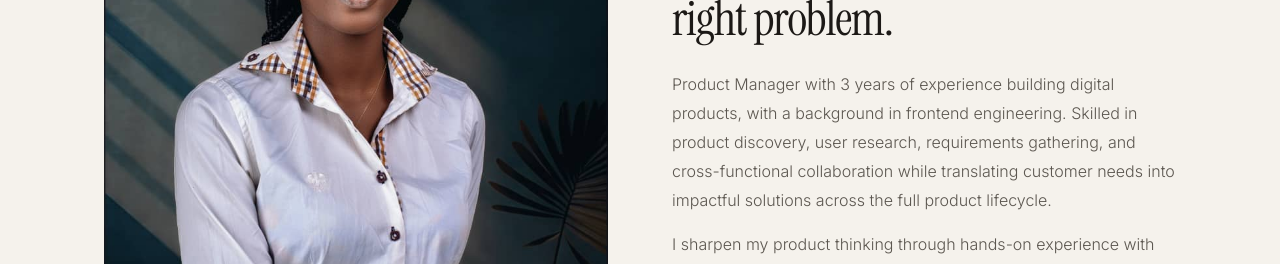
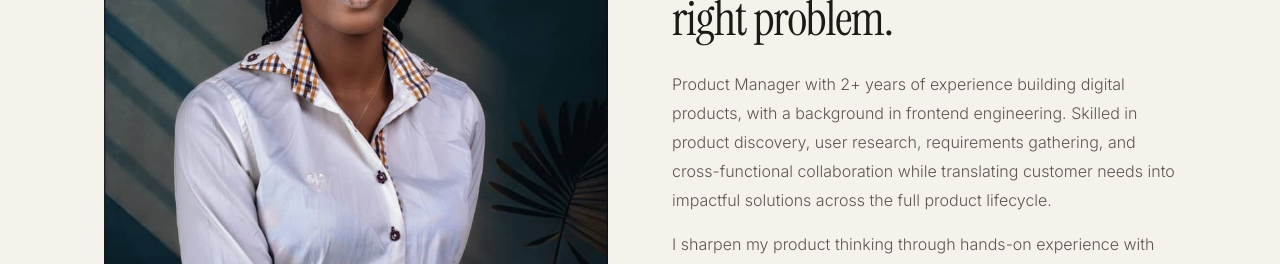
Before and after one commit to olagunju-oluwabukola/bukola-s-portfolio, a React (Vite) app: page /about in a window 1280 px wide. Shown: the part 365-629 px from the top of the page. Built offline with nearby package versions, Linux system fonts and the light colour scheme.

Commit message:
experience

```diff
--- a/src/pages/AboutPage.jsx
+++ b/src/pages/AboutPage.jsx
@@ -57,7 +57,7 @@ function AboutPage() {
           </h1>
           <div className="space-y-4">
             <p className="text-base text-ink-mid leading-[1.8] font-light">
-              Product Manager with 3 years of experience building digital products, with a background in frontend engineering. Skilled in product discovery, user research, requirements gathering, and cross-functional collaboration while translating customer needs into impactful solutions across the full product lifecycle.
+              Product Manager with 2+ years of experience building digital products, with a background in frontend engineering. Skilled in product discovery, user research, requirements gathering, and cross-functional collaboration while translating customer needs into impactful solutions across the full product lifecycle.
             </p>
             <p className="text-base text-ink-mid leading-[1.8] font-light">
               I sharpen my product thinking through hands-on experience with product teardowns, case studies, user research, and building products from concept to launch. My engineering background allows me to bridge business goals with technical execution, evaluate feasibility, and make informed product trade-offs that balance user value with delivery.
--- a/src/pages/ResumePage.jsx
+++ b/src/pages/ResumePage.jsx
@@ -137,7 +137,7 @@ function ResumePage() {
       <div className="mb-10">
         <div className="text-[11px] font-semibold tracking-[0.14em] uppercase text-ink-muted mb-4 pb-1.5 border-b border-border-custom">Summary</div>
         <p className="text-sm text-ink-mid leading-[1.7] font-light">
-          Product Manager with 3 years of experience building digital products, with a background in frontend engineering. Skilled in product discovery, user research, requirements gathering, and cross-functional collaboration — translating customer needs into impactful solutions across the full product lifecycle. My engineering background allows me to bridge business goals with technical execution, evaluate feasibility, and make informed product trade-offs that balance user value with delivery.
+          Product Manager with 2+ years of experience building digital products, with a background in frontend engineering. Skilled in product discovery, user research, requirements gathering, and cross-functional collaboration — translating customer needs into impactful solutions across the full product lifecycle. My engineering background allows me to bridge business goals with technical execution, evaluate feasibility, and make informed product trade-offs that balance user value with delivery.
         </p>
       </div>
 
```
